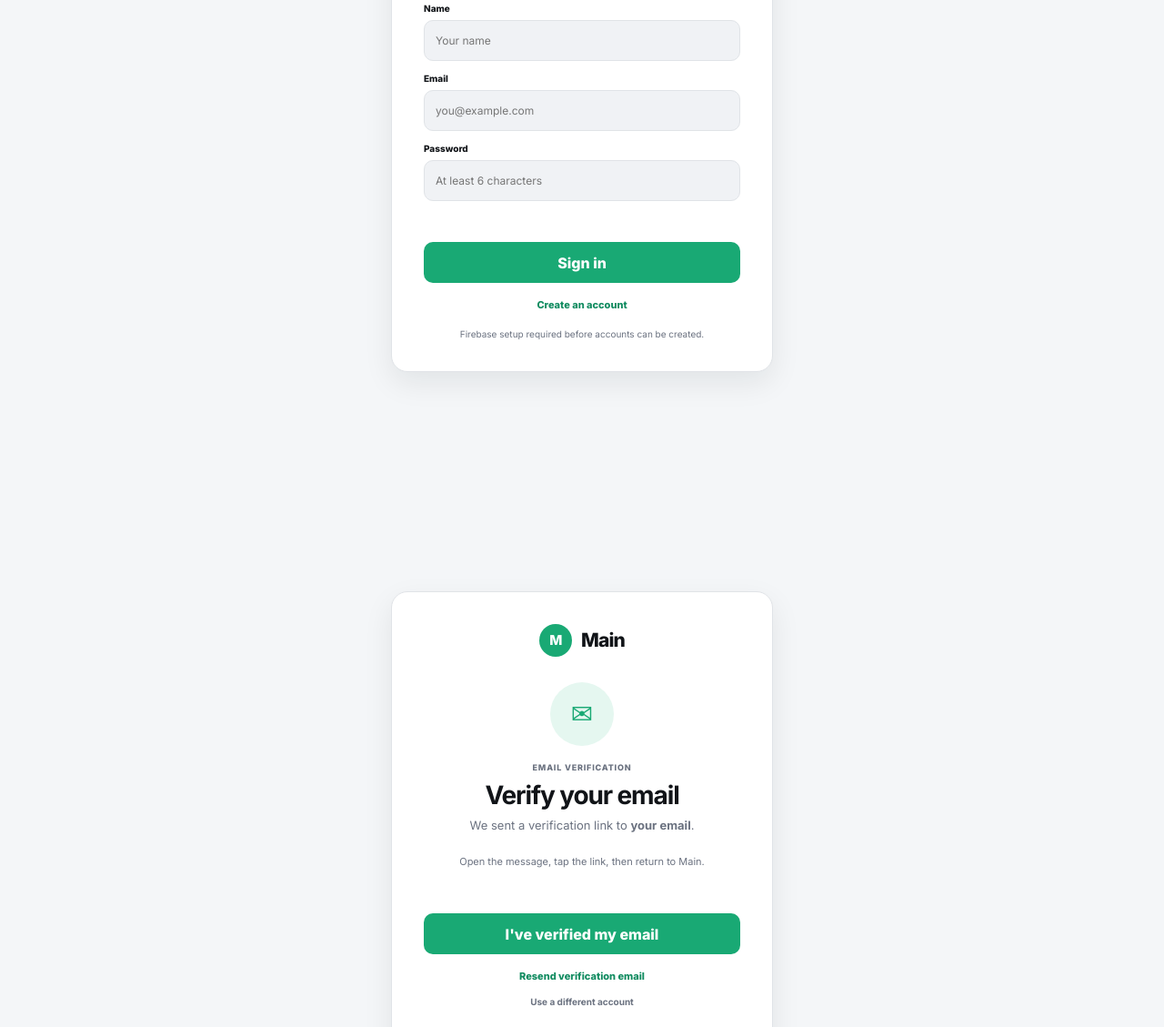
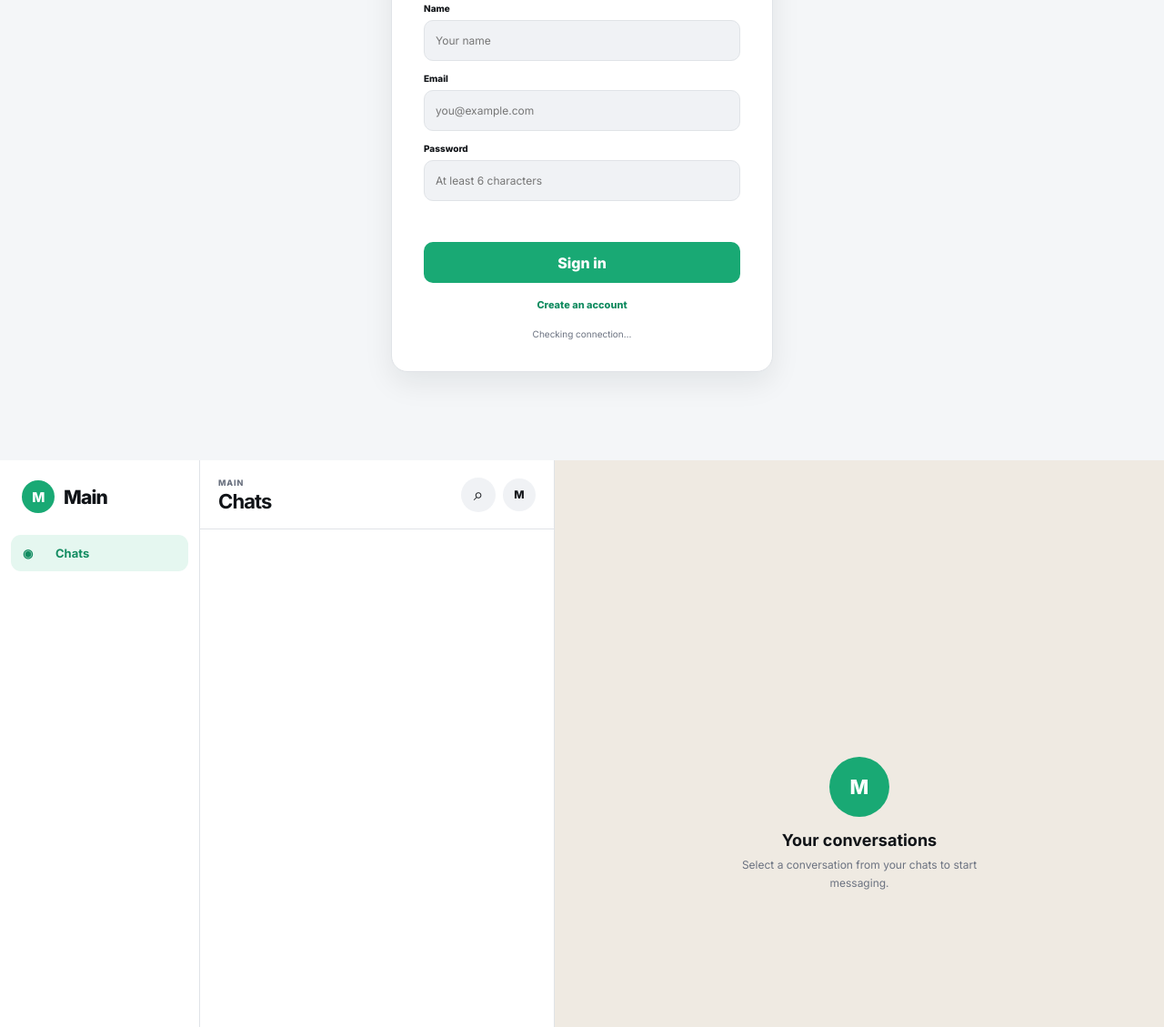
Before and after one commit to Francis589-png/Main-V1, a website: page index.html in a window 1280 px wide. Shown: the part 294-1423 px from the top of the page at 91% size. Drawn offline with Linux system fonts and the light colour scheme.

Commit message:
ui: streamline Main shell around real messaging UX

```diff
--- a/index.html
+++ b/index.html
@@ -1,11 +1,11 @@
 <!doctype html>
 <html lang="en">
 <head>
-<meta charset="UTF-8" /><meta name="viewport" content="width=device-width, initial-scale=1.0" /><meta name="theme-color" content="#f7f8fc" /><meta name="description" content="Main — private messaging." /><title>Main — Private messaging</title>
-<link rel="preconnect" href="https://fonts.googleapis.com" /><link rel="preconnect" href="https://fonts.gstatic.com" crossorigin /><link href="https://fonts.googleapis.com/css2?family=Inter:wght@400;500;600;700;800&display=swap" rel="stylesheet" /><link rel="stylesheet" href="styles.css" /><link rel="stylesheet" href="ui-overrides.css" />
-</head><body>
-<div id="authScreen" class="auth-screen" hidden><div class="auth-card"><div class="brand auth-brand"><span class="brand-mark">M</span><span>Main</span></div><p class="eyebrow">PRIVATE MESSAGING</p><h1 id="authTitle">Welcome back</h1><p id="authSubtitle" class="auth-subtitle">Sign in to continue.</p><form id="authForm" novalidate><div id="nameField" class="field" hidden><label for="nameInput">Name</label><input id="nameInput" autocomplete="name" placeholder="Your name" /></div><div class="field"><label for="emailInput">Email</label><input id="emailInput" type="email" autocomplete="email" required placeholder="you@example.com" /></div><div class="field"><label for="passwordInput">Password</label><input id="passwordInput" type="password" minlength="6" autocomplete="current-password" required placeholder="At least 6 characters" /></div><p id="authError" class="form-error" role="alert"></p><button class="primary-button" type="submit" id="authSubmit">Sign in</button></form><button class="auth-switch" id="authSwitch" type="button">Create an account</button><p id="firebaseStatus" class="auth-status">Checking connection…</p></div></div>
-<div id="verificationScreen" class="auth-screen" hidden><div class="auth-card verification-card"><div class="brand auth-brand"><span class="brand-mark">M</span><span>Main</span></div><div class="verification-icon" aria-hidden="true">✉</div><p class="eyebrow">EMAIL VERIFICATION</p><h1>Verify your email</h1><p class="auth-subtitle">We sent a verification link to <strong id="verificationEmail">your email</strong>.</p><p class="verification-help">Open the message, tap the link, then return to Main.</p><p id="verificationError" class="form-error" role="alert"></p><button class="primary-button" id="checkVerification" type="button">I've verified my email</button><button class="auth-switch" id="resendVerification" type="button">Resend verification email</button><button class="text-button" id="verificationLogout" type="button">Use a different account</button><p id="verificationStatus" class="auth-status" role="status"></p></div></div>
-<div id="app" class="app-shell" hidden><aside class="sidebar" aria-label="Main navigation"><div class="brand"><span class="brand-mark">M</span><span>Main</span></div><nav class="nav-list"><button class="nav-item active" data-view="chats"><span>◉</span><span>Chats</span></button></nav><div class="sidebar-bottom"><button class="nav-item" data-view="profile"><span>◯</span><span>Profile</span></button><button class="nav-item" id="themeButton"><span>☾</span><span>Appearance</span></button><button class="nav-item" id="logoutButton"><span>↪</span><span>Log out</span></button></div></aside><main class="main-panel"><header class="topbar"><div><p class="eyebrow">MAIN</p><h1 id="viewTitle">Chats</h1></div><div class="top-actions"><button class="icon-button" id="searchButton" aria-label="Search conversations">⌕</button><button class="avatar avatar-small" id="profileButton" aria-label="Open profile">M</button></div></header><section class="content" id="content"></section></main><section class="conversation-panel" id="conversationPanel" aria-label="Conversation"><div class="conversation-empty"><div class="empty-orb">M</div><h2>Your conversations</h2><p>Select a person to start a private conversation.</p></div></section></div>
+<meta charset="UTF-8"><meta name="viewport" content="width=device-width,initial-scale=1,viewport-fit=cover"><meta name="theme-color" content="#075e54"><meta name="description" content="Main — private messaging"><title>Main — Private messaging</title>
+<link rel="preconnect" href="https://fonts.googleapis.com"><link rel="preconnect" href="https://fonts.gstatic.com" crossorigin><link href="https://fonts.googleapis.com/css2?family=Inter:wght@400;500;600;700;800&display=swap" rel="stylesheet"><link rel="stylesheet" href="styles.css"><link rel="stylesheet" href="ui-overrides.css">
+</head>
+<body>
+<div id="authScreen" class="auth-screen" hidden><div class="auth-card"><div class="brand auth-brand"><span class="brand-mark">M</span><span>Main</span></div><p class="eyebrow">PRIVATE MESSAGING</p><h1 id="authTitle">Welcome back</h1><p id="authSubtitle" class="auth-subtitle">Sign in to continue.</p><form id="authForm" novalidate><div id="nameField" class="field" hidden><label for="nameInput">Name</label><input id="nameInput" autocomplete="name" placeholder="Your name"></div><div class="field"><label for="emailInput">Email</label><input id="emailInput" type="email" autocomplete="email" required placeholder="you@example.com"></div><div class="field"><label for="passwordInput">Password</label><input id="passwordInput" type="password" minlength="6" autocomplete="current-password" required placeholder="At least 6 characters"></div><p id="authError" class="form-error" role="alert"></p><button class="primary-button" type="submit" id="authSubmit">Sign in</button></form><button class="auth-switch" id="authSwitch" type="button">Create an account</button><p id="firebaseStatus" class="auth-status">Checking connection…</p></div></div>
+<div id="app" class="app-shell" hidden><aside class="sidebar" aria-label="Main navigation"><div class="brand"><span class="brand-mark">M</span><span>Main</span></div><nav class="nav-list"><button class="nav-item active" data-view="chats"><span>◉</span><span>Chats</span></button></nav><div class="sidebar-bottom"><button class="nav-item" data-view="profile"><span>◯</span><span>Profile</span></button><button class="nav-item" id="themeButton"><span>☾</span><span>Appearance</span></button><button class="nav-item" id="logoutButton"><span>↪</span><span>Log out</span></button></div></aside><main class="main-panel"><header class="topbar"><div><p class="eyebrow">MAIN</p><h1 id="viewTitle">Chats</h1></div><div class="top-actions"><button class="icon-button" id="searchButton" aria-label="Search conversations">⌕</button><button class="avatar avatar-small" id="profileButton" aria-label="Open profile">M</button></div></header><section class="content" id="content"></section></main><section class="conversation-panel" id="conversationPanel" aria-label="Conversation"><div class="conversation-empty"><div class="empty-orb">M</div><h2>Your conversations</h2><p>Select a conversation from your chats to start messaging.</p></div></section></div>
 <div class="mobile-nav" id="mobileNav"><button class="mobile-nav-item active" data-view="chats"><span>◉</span><small>Chats</small></button><button class="mobile-nav-item" data-view="profile"><span>◯</span><small>Profile</small></button></div><div class="toast" id="toast" role="status"></div><script type="module" src="app.js"></script>
 </body></html>
```
